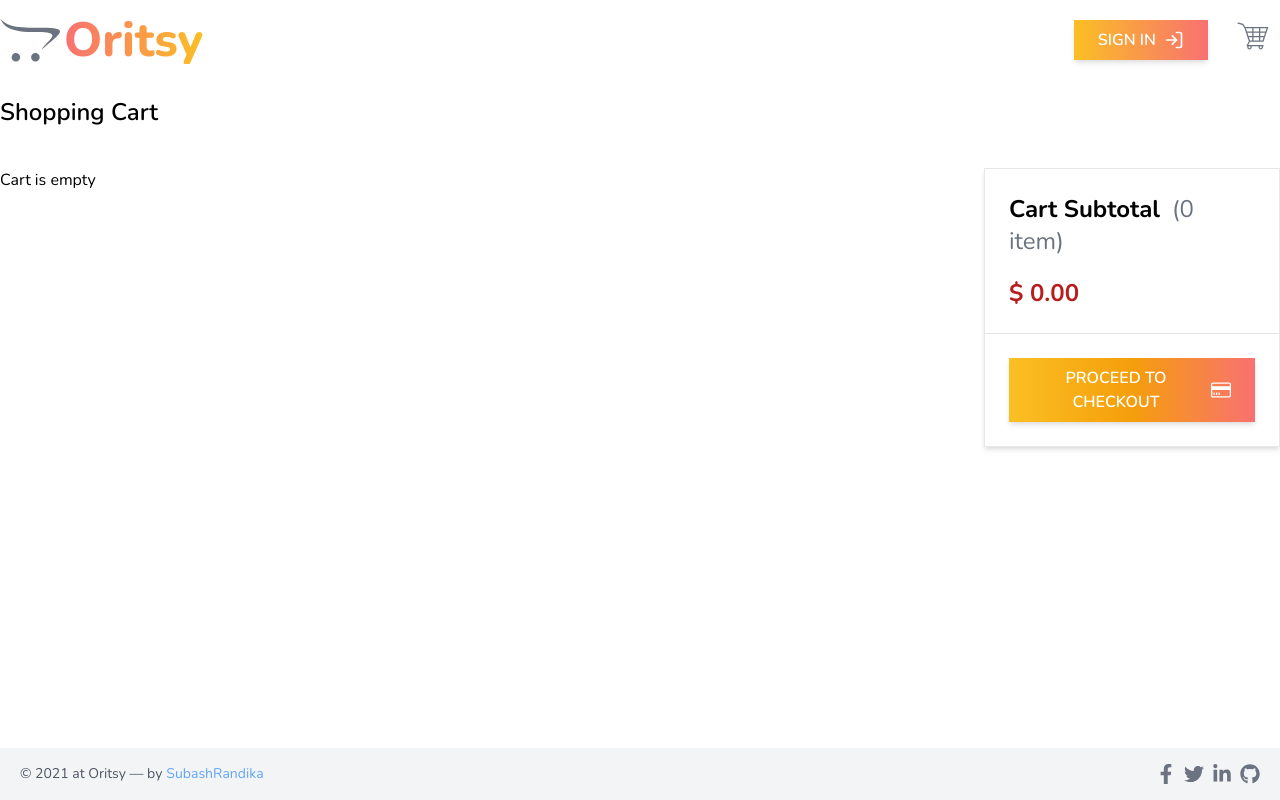
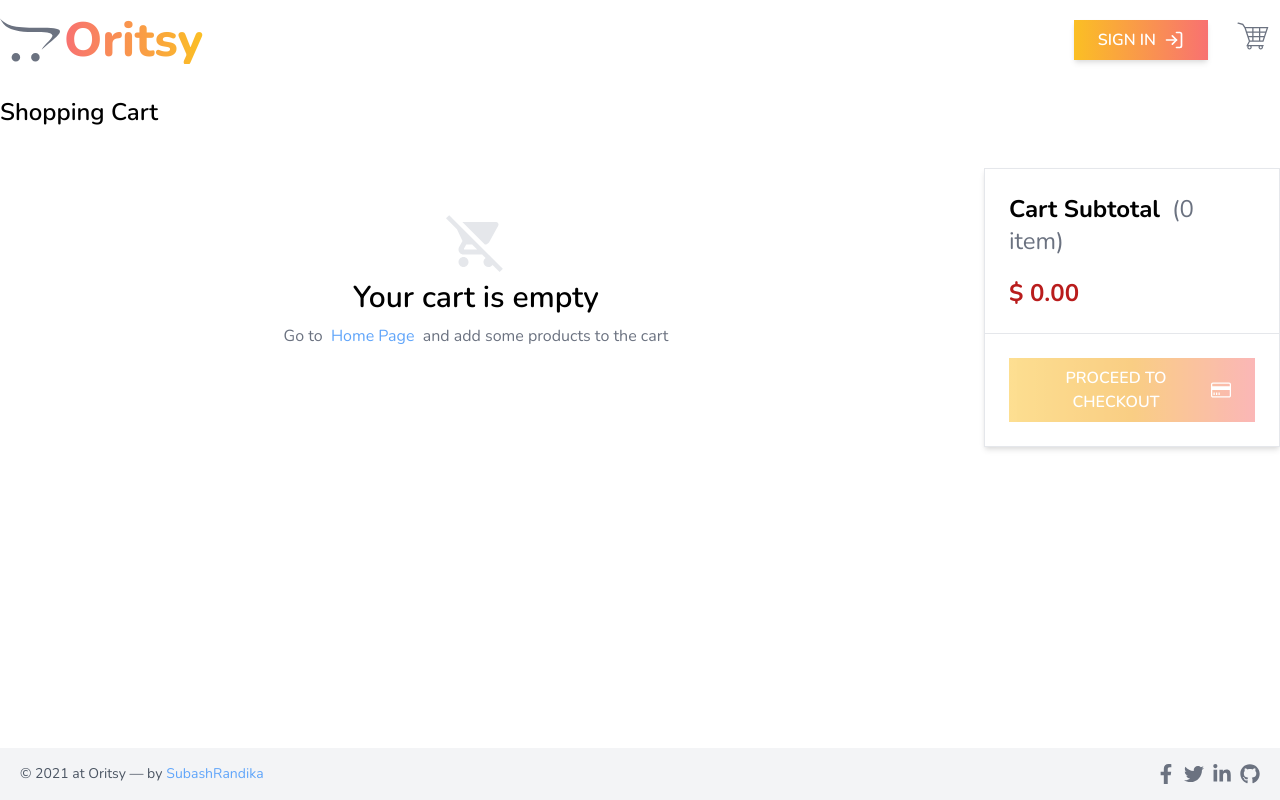
Before and after one commit to SubashRandika/oritsy, a React (Create React App) app in the folder front-end/: page /cart/1 in a window 1280 px wide. Built offline with nearby package versions, Linux system fonts and the light colour scheme.

Commit message:
Implemented remove from cart functionality with empty cart UI with stying using tailwind css.

```diff
--- a/front-end/src/components/CartItem.jsx
+++ b/front-end/src/components/CartItem.jsx
@@ -5,6 +5,7 @@ import { Link } from 'react-router-dom';
 import { IoTrashBinOutline } from 'react-icons/io5';
 import { FiChevronDown } from 'react-icons/fi';
 import { addToCart } from '../redux/actions/cartActions';
+import { removeFromCart } from '../redux/slices/cartSlice';
 
 const CartItem = ({ cartItem }) => {
 	const dispatch = useDispatch();
@@ -13,10 +14,14 @@ const CartItem = ({ cartItem }) => {
 		dispatch(addToCart({ id: cartItem.product, quantity }));
 	};
 
+	const handleRemoveFromCart = () => {
+		dispatch(removeFromCart(cartItem.product));
+	};
+
 	return (
 		<div className='w-full max-h-24 flex items-center border-b border-gray-200 mb-4'>
 			<img
-				className='w-40 max-h-24 pb-2 object-contain flex-none'
+				className='w-36 max-h-24 pb-2 object-contain flex-none'
 				src={cartItem.image}
 				alt={cartItem.name}
 			/>
@@ -25,7 +30,7 @@ const CartItem = ({ cartItem }) => {
 					{cartItem.name}
 				</h2>
 			</Link>
-			<div className='w-32 ml-10 flex-none'>
+			<div className='w-36 ml-10 flex-none'>
 				<div className='relative inline-flex'>
 					<span className='w-2 h-4 absolute top-0 right-0 my-3 mr-5 pointer-events-none'>
 						<FiChevronDown />
@@ -55,12 +60,15 @@ const CartItem = ({ cartItem }) => {
 					</select>
 				</div>
 			</div>
-			<div className='w-32 ml-10 flex-none'>
+			<div className='w-28 ml-10 flex-none'>
 				<h2 className='text-lg font-semibold'>{`$ ${cartItem.price}`}</h2>
 			</div>
-			<div className='w-32 flex-none'>
-				<button className='flex items-center bg-gradient-to-r from-red-400 via-red-500 to-red-600 text-white font-semibold px-6 py-2 mr-5 shadow-md hover:shadow-lg transition duration-300 ease-in-out'>
-					<span className='mr-3'>Delete</span>
+			<div className='w-36 flex-none'>
+				<button
+					className='flex items-center bg-gradient-to-r from-red-400 via-red-500 to-red-600 text-white font-semibold px-6 py-2 mr-5 shadow-md hover:shadow-lg transition duration-300 ease-in-out'
+					onClick={handleRemoveFromCart}
+				>
+					<span className='mr-3 uppercase'>Delete</span>
 					<span className='text-xl'>
 						<IoTrashBinOutline />
 					</span>
--- a/front-end/src/pages/Cart.jsx
+++ b/front-end/src/pages/Cart.jsx
@@ -1,8 +1,10 @@
 import React from 'react';
 import { useSelector } from 'react-redux';
 import { ImCreditCard } from 'react-icons/im';
+import { MdRemoveShoppingCart } from 'react-icons/md';
 import CartItem from '../components/CartItem';
 import { cartSelector } from '../redux/slices/cartSlice';
+import { Link } from 'react-router-dom';
 
 const Cart = () => {
 	const { cartItems } = useSelector(cartSelector);
@@ -23,7 +25,8 @@ const Cart = () => {
 	const getTotalPrice = () => {
 		return cartItems
 			.reduce(
-				(currentPrice, currentItem) => currentPrice + currentItem.price,
+				(currentPrice, currentItem) =>
+					currentPrice + currentItem.quantity * currentItem.price,
 				0
 			)
 			.toFixed(2);
@@ -35,7 +38,22 @@ const Cart = () => {
 			<div className='grid grid-cols-4 gap-8 mt-10'>
 				<div className='col-span-3'>
 					{cartItems?.length === 0 ? (
-						<div>Cart is empty</div>
+						<div className='h-56 flex flex-col justify-center items-center'>
+							<MdRemoveShoppingCart className='text-6xl text-gray-200' />
+							<h2 className='text-3xl font-semibold py-2'>
+								Your cart is empty
+							</h2>
+							<p className='text-gray-500'>
+								Go to &nbsp;
+								<Link
+									className='font-medium text-blue-400 hover:underline'
+									to='/'
+								>
+									Home Page
+								</Link>
+								&nbsp; and add some products to the cart
+							</p>
+						</div>
 					) : (
 						cartItems.map((cartItem) => (
 							<CartItem key={cartItem.product} cartItem={cartItem} />
@@ -56,7 +74,14 @@ const Cart = () => {
 							</p>
 						</div>
 						<div className='p-6 flex justify-center items-center'>
-							<button className='flex items-center bg-gradient-to-r from-yellow-400 via-yellow-500 to-red-400 text-white font-semibold px-6 py-2 shadow-md hover:shadow-lg transition duration-300 ease-in-out'>
+							<button
+								disabled={cartItems?.length === 0}
+								className={`flex items-center bg-gradient-to-r from-yellow-400 via-yellow-500 to-red-400 text-white font-semibold px-6 py-2 shadow-md ${
+									cartItems?.length === 0
+										? 'shadow-none cursor-not-allowed'
+										: 'hover:shadow-lg'
+								} transition duration-300 ease-in-out disabled:opacity-50`}
+							>
 								<span className='mr-3 uppercase'>Proceed to checkout</span>
 								<span className='text-xl'>
 									<ImCreditCard />
--- a/front-end/src/redux/slices/cartSlice.js
+++ b/front-end/src/redux/slices/cartSlice.js
@@ -8,6 +8,16 @@ const initialState = {
 const cartSlice = createSlice({
 	name: 'cartItems',
 	initialState,
+	reducers: {
+		removeFromCart: (state, actions) => {
+			const updateCartItems = current(state).cartItems.filter(
+				(item) => item.product !== actions.payload
+			);
+
+			state.cartItems = updateCartItems;
+			localStorage.setItem('cartItems', JSON.stringify(updateCartItems));
+		}
+	},
 	extraReducers: {
 		[addToCart.fulfilled]: (state, { payload }) => {
 			const itemToAdd = payload;
@@ -38,4 +48,6 @@ const cartSlice = createSlice({
 
 export const cartSelector = (state) => state.cart;
 
+export const { removeFromCart } = cartSlice.actions;
+
 export default cartSlice.reducer;
```
